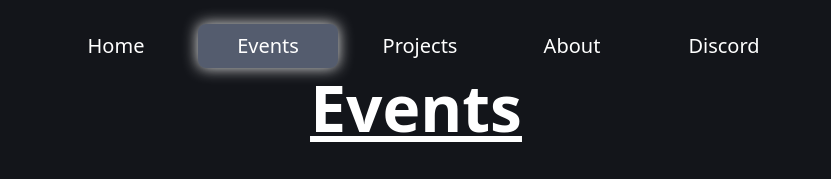
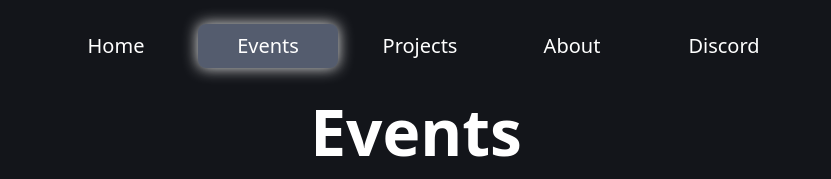
Before and after one commit to ccsf-cs-club/ccsf-cs-club, an Astro site: page /events in a window 1280 px wide. Shown: the top 179 px of the page, without its empty margins (224-1055 px from the left). Built offline with nearby package versions, Linux system fonts and the light colour scheme; Astro itself is replaced by a stand-in of ours.

Commit message:
Fix layout shift by making calendar width dynamic

```diff
--- a/src/pages/events.astro
+++ b/src/pages/events.astro
@@ -13,9 +13,7 @@ import Navbar from "../components/Navbar.astro";
 <Layout title="CS Club Events">
   <main>
     <Navbar />
-    <h1 class="underline">
-      <a href="/"> Events </a>
-    </h1>
+    <h1 class="title-gradient my-6 text-center text-6xl font-bold">Events</h1>
     <p class="my-4">
       A compilation of local, remote, free to little-cost tech events.
     </p>
@@ -24,7 +22,7 @@ import Navbar from "../components/Navbar.astro";
       class="mx-auto my-8"
       src="https://calendar.google.com/calendar/embed?height=560&wkst=1&bgcolor=%2313151a&ctz=America%2FLos_Angeles&showTitle=0&showNav=0&showDate=0&showPrint=0&showCalendars=0&mode=AGENDA&src=1881ec874c6a0f1bd100fee554d4eb16f1a56e072e6c173892ad4e557ec95f66%40group.calendar.google.com&color=%23039BE5"
       style="border-width:0"
-      width="380"
+      width="100%"
       height="560"
       frameborder="0"
       scrolling="no"></iframe>
```
